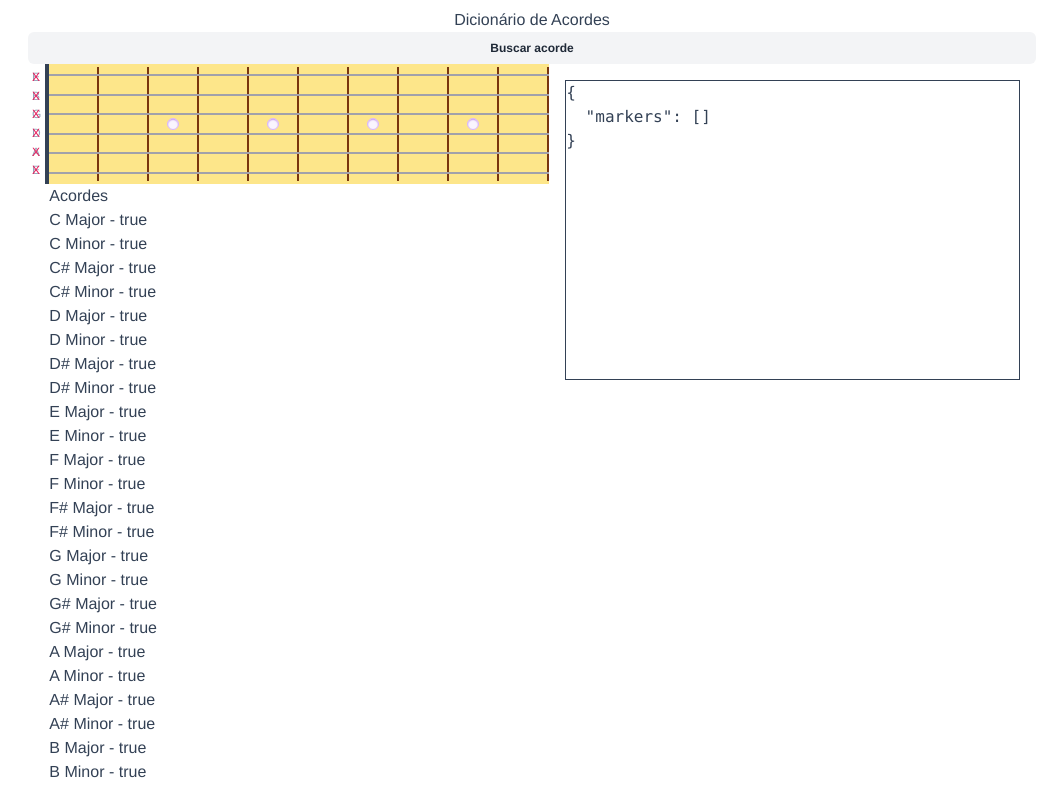
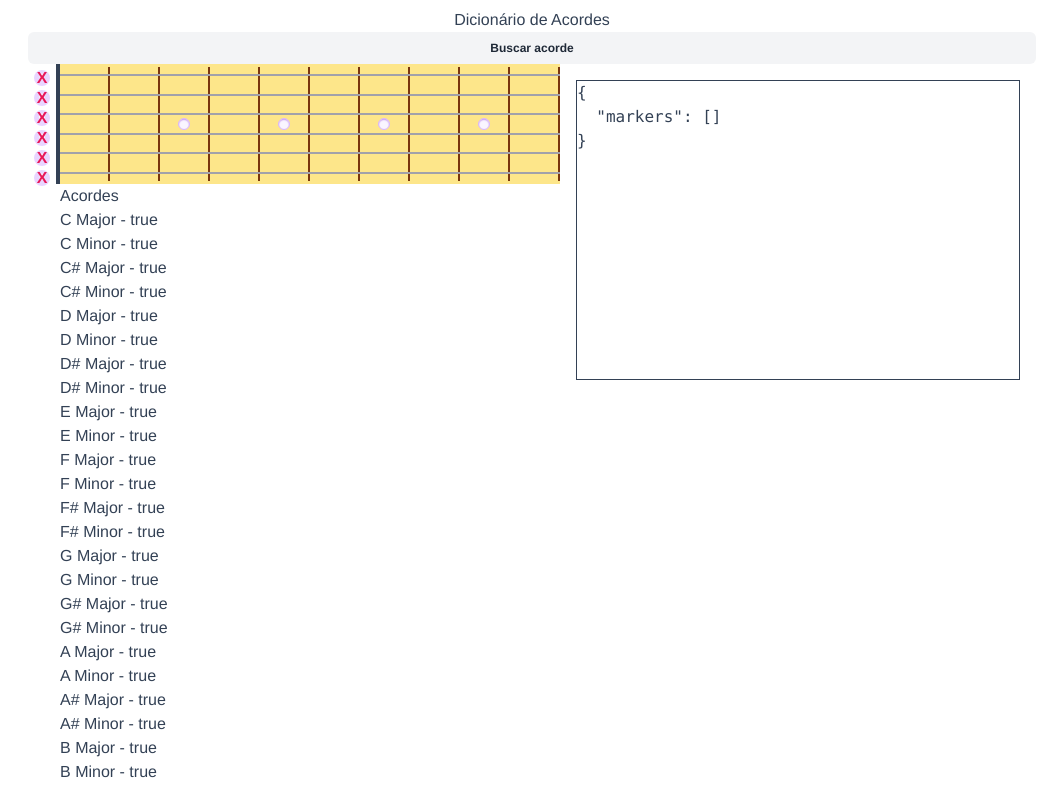
Before and after one commit to rondymesquita/chords-dict, a React (Vite) app: page / in a window 1280 px wide. Shown: the whole page, without its empty margins (108-1159 px from the left). Built offline with nearby package versions, Linux system fonts and the light colour scheme.

Commit message:
chore:  add color to nut marker

```diff
--- a/src/view/atoms/Marker.tsx
+++ b/src/view/atoms/Marker.tsx
@@ -1,4 +1,4 @@
-import { Text, Flex, Center, Square } from "@chakra-ui/react";
+import { Center, Flex, Square,Text } from '@chakra-ui/react';
 
 export function Marker({
   onClick,
@@ -11,45 +11,35 @@ export function Marker({
 }) {
   return (
     <Flex
-      // width={"50px"}
       flex={1}
       onClick={onClick}
-      justifyContent={"center"}
-      // bgColor="rgba(0,255,0,0.1)"
-      // border={"1px"}
-      // sx={{
-      //   borderColor: "green",
-      // }}
+      justifyContent={'center'}
       _hover={{
-        ".text": !isVisible && {
-          visibility: "visible",
-          bgColor: "primary.200",
-          color: "fg.500",
+        '.text': !isVisible && {
+          visibility: 'visible',
+          bgColor: 'primary.200',
+          color: 'fg.500',
         },
       }}
     >
       <Center>
         <Square
-          className="text"
-          size={"4"}
-          bgColor={"transparent"}
-          color={"transparent"}
-          borderRadius={"2xl"}
-          // visibility={"hidden"}
-          p={"2px"}
+          className='text'
+          size={'4'}
+          bgColor={'transparent'}
+          color={'transparent'}
+          borderRadius={'2xl'}
+          p={'2px'}
           sx={
             isVisible && {
-              bgColor: "primary.500",
-              color: "fg.0",
+              bgColor: 'primary.500',
+              color: 'fg.0',
             }
           }
-          // _hover={{
-          //   visibility: "visible",
-          //   bgColor: "purple.100",
-          //   color: "gray.400",
-          // }}
         >
-          <Text fontSize={"xx-small"} fontWeight={"bold"}>
+          <Text
+            fontSize={'xx-small'}
+            fontWeight={'bold'}>
             {note}
           </Text>
         </Square>
--- a/src/view/atoms/Nut.tsx
+++ b/src/view/atoms/Nut.tsx
@@ -1,4 +1,4 @@
-import { Box, Flex, Text } from '@chakra-ui/react';
+import { Box, Center, Flex, Square, Text } from '@chakra-ui/react';
 
 import { Note } from '../../model';
 import { Marker } from '../../model/markers.model';
@@ -30,10 +30,14 @@ export function Nut({
 
   const NUT_FRET = 0;
   return (
-    <Flex flexDirection={'column'} height={height} p={1}>
+    <Flex
+      flexDirection={'column'}
+      height={height}
+      p={1}>
       {tunning.map((note: Note, string: number) => {
         return (
           <Box
+            p={'2px'}
             position={'relative'}
             key={string}
             flex={1}
@@ -45,10 +49,27 @@ export function Nut({
                 : { color: 'fg.400' }
             }
           >
+            <Center
+              width={'100%'}
+              height={'100%'}
+            >
+              <Square
+                className='text'
+                size={'4'}
+                bgColor={'primary.200'}
+                color={'fg.50'}
+                borderRadius={'2xl'}
+                p={'2px'}
+                sx={
+                  isMarkerActive(NUT_FRET, string + 1) && {
+                    bgColor: 'primary.500',
+                    color: 'fg.0',
+                  }
+                }>
                 <Text
                   position={'absolute'}
-              top={0}
-              fontSize={'xs'}
+                  fontSize={'md'}
+                  fontWeight={'bold'}
                   color={'destructive.600'}
                   sx={
                     isMarkerActive(NUT_FRET, string + 1) ||
@@ -59,7 +80,13 @@ export function Nut({
                 >
               X
                 </Text>
-            <Text fontSize={'xs'}>{note}</Text>
+                <Text
+                  fontSize={'xx-small'}
+                  fontWeight={'bold'}>
+                  {note}
+                </Text>
+              </Square>
+            </Center>
           </Box>
         );
       })}
```
Also changed, not shown: src/view/atoms/InteractiveBoard.tsx (+8 -3 lines), .eslintrc.cjs. Lines whose indentation alone changed are shown as unchanged.
